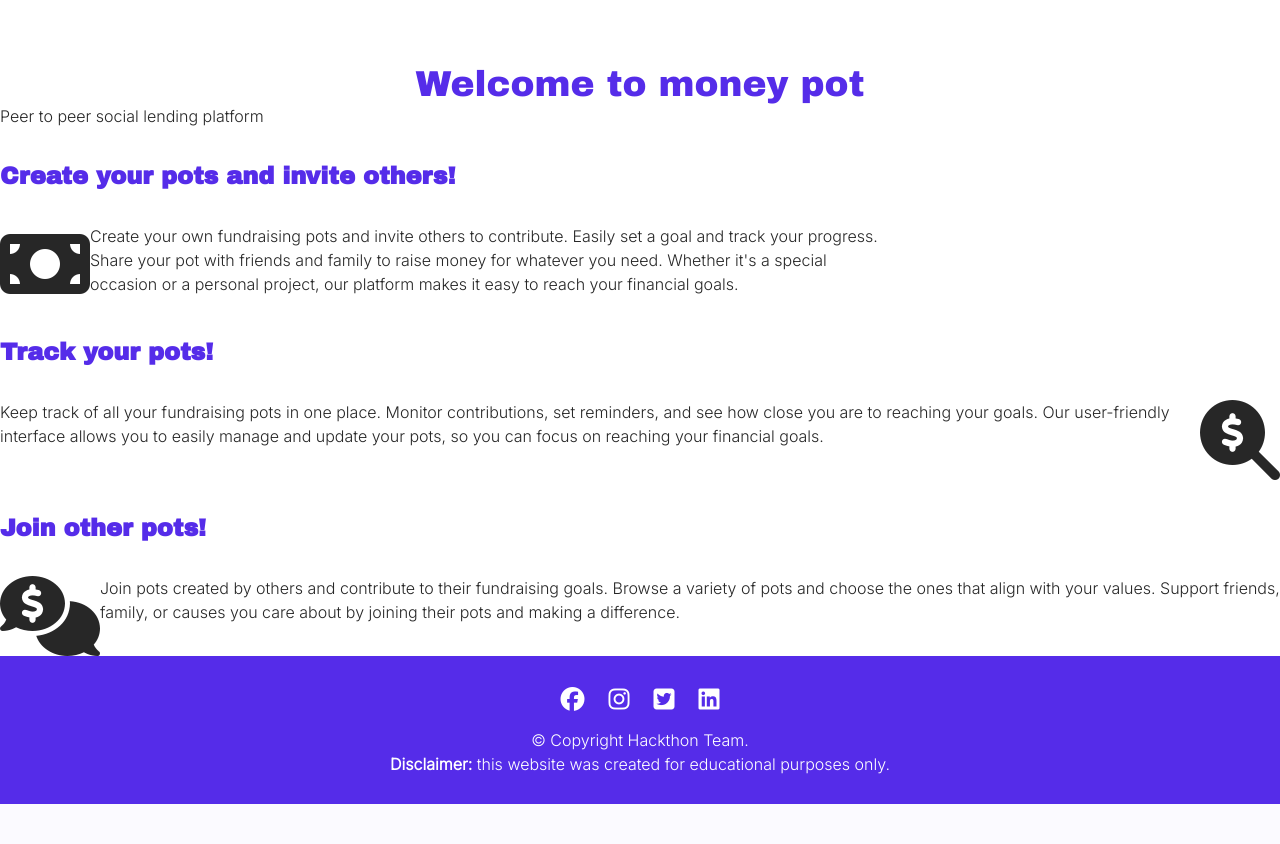
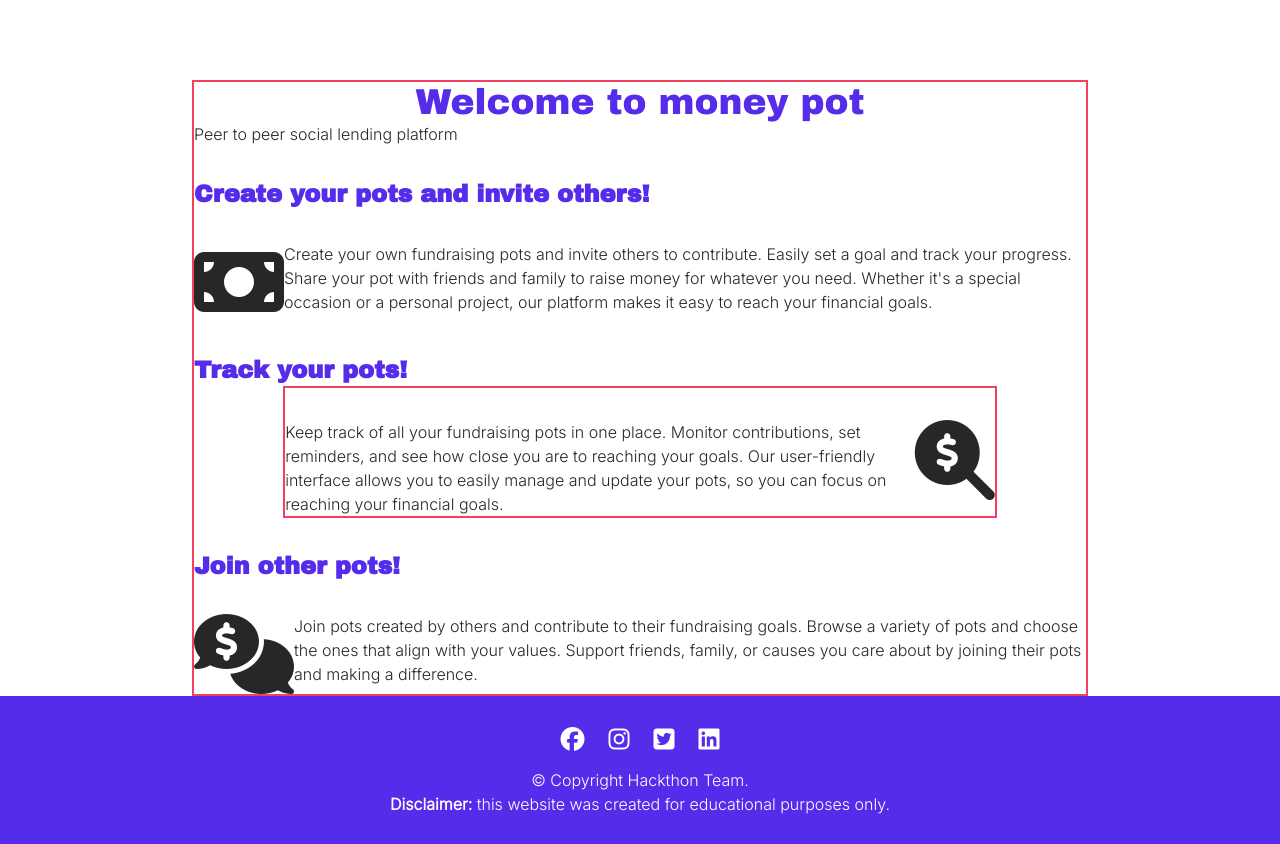
Before and after one commit to AwsSG/revfinance, a Flask app: page / in a window 1280 px wide. Shown: the part 90-934 px from the top of the page. Before the commit the page ends 894 px from the top, so only its background shows below. Run offline with Flask 3, Linux system fonts and the light colour scheme; some libraries are stand-ins or nearby versions.

Commit message:
CSS update.

```diff
--- a/static/css/output.css
+++ b/static/css/output.css
@@ -551,6 +551,11 @@ body, p{
   margin-right: auto;
 }
 
+.my-0{
+  margin-top: 0px;
+  margin-bottom: 0px;
+}
+
 .mr-2{
   margin-right: 0.5rem;
 }
@@ -563,20 +568,8 @@ body, p{
   margin-right: 1.5rem;
 }
 
-.mt-0{
-  margin-top: 0px;
-}
-
-.mb-0{
-  margin-bottom: 0px;
-}
-
-.mr-auto{
-  margin-right: auto;
-}
-
-.ml-auto{
-  margin-left: auto;
+.mt-\[2rem\]{
+  margin-top: 2rem;
 }
 
 .block{
@@ -607,10 +600,6 @@ body, p{
   height: 2.5rem;
 }
 
-.h-screen{
-  height: 100vh;
-}
-
 .min-h-screen{
   min-height: 100vh;
 }
@@ -631,6 +620,26 @@ body, p{
   width: 50%;
 }
 
+.w-\[\]{
+  width: ;
+}
+
+.w-\[200px\]{
+  width: 200px;
+}
+
+.w-\[500px\]{
+  width: 500px;
+}
+
+.w-\[80\%\]{
+  width: 80%;
+}
+
+.w-\[70\%\]{
+  width: 70%;
+}
+
 .max-w-4xl{
   max-width: 56rem;
 }
@@ -639,8 +648,8 @@ body, p{
   cursor: pointer;
 }
 
-.scroll-pb-48{
-  scroll-padding-bottom: 12rem;
+.flex-row{
+  flex-direction: row;
 }
 
 .flex-col{
@@ -667,12 +676,17 @@ body, p{
   border-radius: 0.5rem;
 }
 
+.border-2{
+  border-width: 2px;
+}
+
 .border{
   border-width: 1px;
 }
 
-.border-2{
-  border-width: 2px;
+.border-rose-500{
+  --tw-border-opacity: 1;
+  border-color: rgb(244 63 94 / var(--tw-border-opacity));
 }
 
 .border-han-purple{
@@ -732,6 +746,10 @@ body, p{
   padding-bottom: 0.75rem;
 }
 
+.pb-10{
+  padding-bottom: 2.5rem;
+}
+
 .pt-10{
   padding-top: 2.5rem;
 }
@@ -742,18 +760,6 @@ body, p{
 
 .pt-8{
   padding-top: 2rem;
-}
-
-.pb-2{
-  padding-bottom: 0.5rem;
-}
-
-.pb-8{
-  padding-bottom: 2rem;
-}
-
-.pb-10{
-  padding-bottom: 2.5rem;
 }
 
 .text-center{
@@ -864,8 +870,22 @@ body, p{
 }
 
 @media (min-width: 768px){
+  .md\:mx-auto{
+    margin-left: auto;
+    margin-right: auto;
+  }
+
+  .md\:my-0{
+    margin-top: 0px;
+    margin-bottom: 0px;
+  }
+
   .md\:mr-8{
     margin-right: 2rem;
+  }
+
+  .md\:mt-\[5rem\]{
+    margin-top: 5rem;
   }
 
   .md\:flex{
@@ -878,6 +898,10 @@ body, p{
 
   .md\:w-1\/4{
     width: 25%;
+  }
+
+  .md\:w-\[70\%\]{
+    width: 70%;
   }
 
   .md\:justify-between{
@@ -911,10 +935,6 @@ body, p{
 }
 
 @media (min-width: 1024px){
-  .lg\:pb-0{
-    padding-bottom: 0px;
-  }
-
   .lg\:text-5xl{
     font-size: 3rem;
     line-height: 1;
--- a/tailwind.config.js
+++ b/tailwind.config.js
@@ -7,7 +7,7 @@ module.exports = {
       colors: {
         'fluorescent-blue': '#44E5E7',
         'han-purple': '#552CE9',
-        white: '#ffffff',
+        'white': '#ffffff',
         'raisen-black': '#272727',
         'space-cadet': '#2B2D42',
       },
--- a/templates/base.html
+++ b/templates/base.html
@@ -110,7 +110,7 @@
         </header>
         <!-- flash messages -->
         <section></section>
-        <section class="mt-[4rem] flex flex-col">
+        <section class="border-2 border-rose-500 mt-[2rem] md:mt-[5rem] flex flex-col md:w-[70%] md:mx-auto md:my-0">
           {% block content %} {% endblock %}
         </section>
       </div>
--- a/templates/main.html
+++ b/templates/main.html
@@ -22,7 +22,7 @@
 
 <h2 class="font-bold pt-8">Track your pots!</h2>
 
-<div class="flex pt-8">
+<div class="flex pt-8 flex border-2 border-rose-500 w-[80%] mx-auto my-0" >
   <div class="">
     <p class="text-base">
       Keep track of all your fundraising pots in one place. Monitor
```
